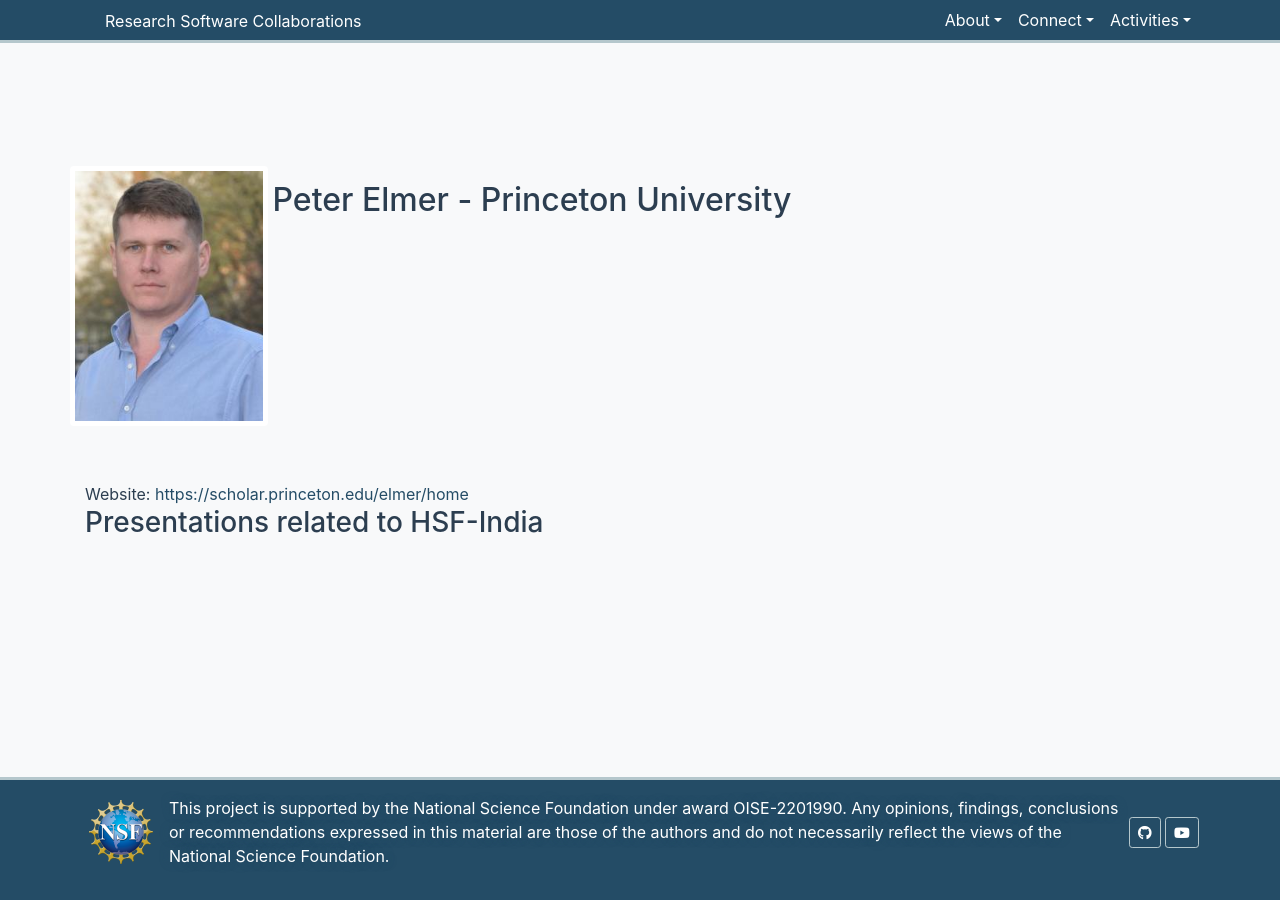
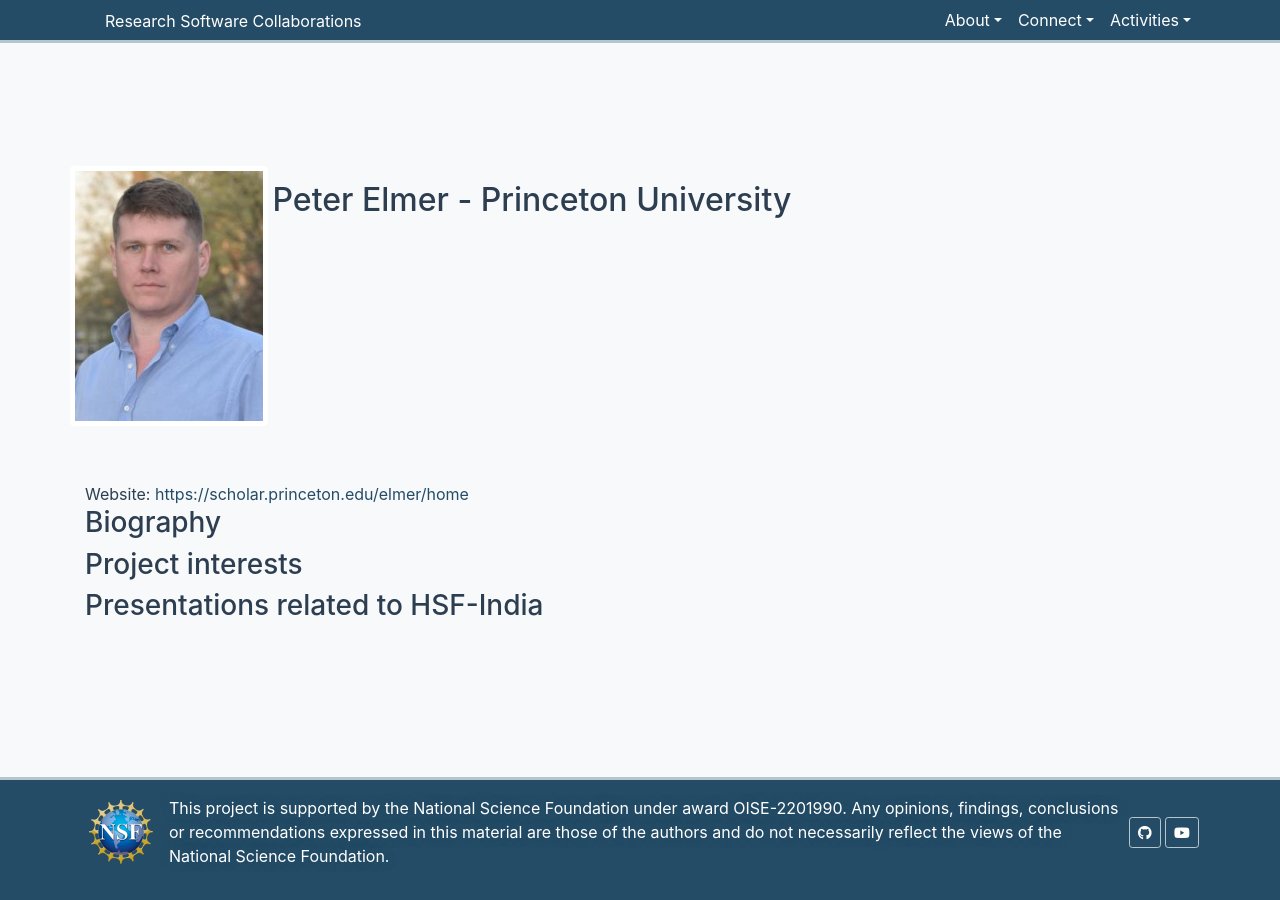
Before and after one commit to research-software-collaborations/research-software-collaborations.github.io, a Jekyll site: the page built from _collaborators/pelmer.md, in a window 1280 px wide. Built offline with Jekyll 4.4.1, drawn with Linux system fonts in a browser that asks for light colours; cached includes are drawn as plain includes.

Commit message:
add sections (example)

```diff
--- a/_collaborators/pelmer.md
+++ b/_collaborators/pelmer.md
@@ -27,3 +27,7 @@ presentations:
     focus-area:
     project:
 ---
+
+### Biography
+
+### Project interests
```
